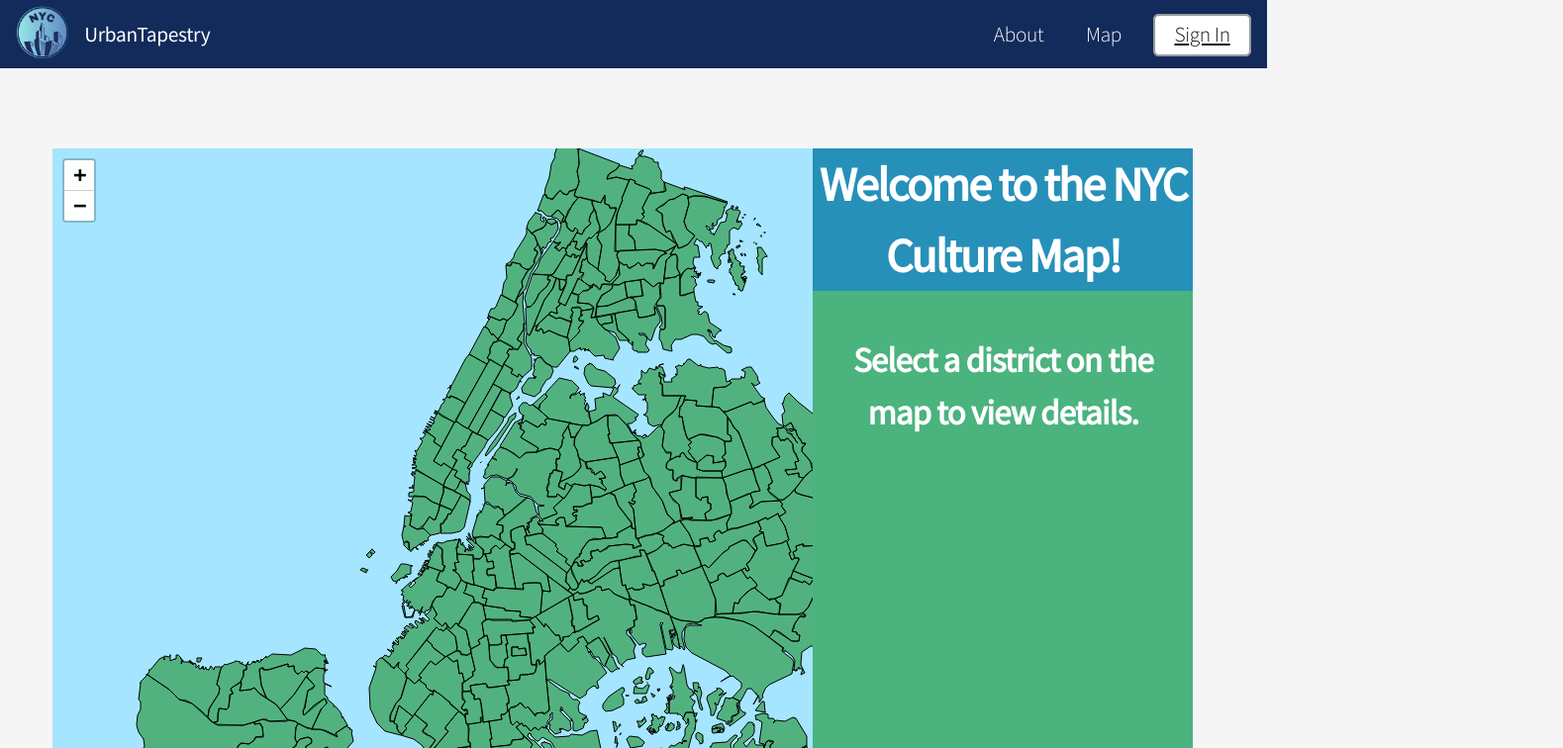
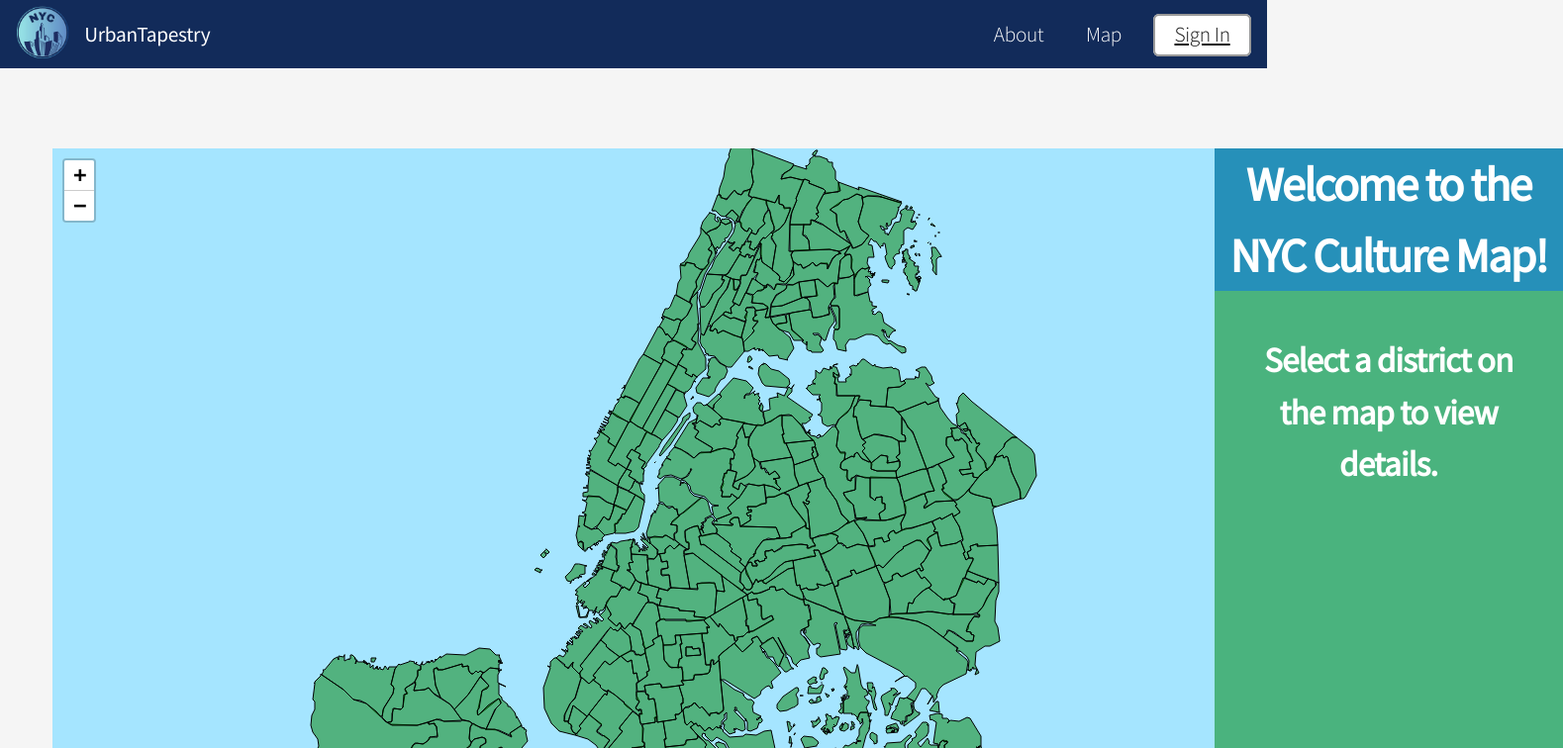
Before and after one commit to Aaleia/UrbanTapestry, a React (Create React App) app in the folder my-app/: page /Map in a window 1280 px wide. Shown: the top 756 px of the page at 99% size, 1579 px wide, since content can reach past the window. Built offline with nearby package versions, Linux system fonts and the light colour scheme.

Commit message:
Added district highlight on hover

```diff
--- a/my-app/src/components/Map.css
+++ b/my-app/src/components/Map.css
@@ -5,25 +5,24 @@
 }
 
 .container{
-	height: 100%;
-	width: 100%;
-	right: 0;
-	left: 0;
-	top: 0;
+  position: relative;
+  height: 100vh;
+  width: 100%;
 }
 
 .map{
-	position: absolute;
-	position: sticky;
-	width: 70%;
-	height: 100%;
+    position: absolute;
+    width: 100%;
+    height: 100%;
+    overflow: hidden;
+    padding-right: 10%;
 }
 
 .info-container {
 	position: absolute;
 	width: 30%;
-	margin-left: 60%;
-	height: 100%;
+	height: 85%;
+	left: 100%;
 
 	background-color: rgb(74, 179, 126);
 	border-radius: 6px;
@@ -37,8 +36,6 @@
 .info {
 	overflow: hidden;
 	background-color: rgb(74, 179, 126);
-
-	flex: 1;
 	padding-left: 5%;
 	padding-right: 5%;
 	font-size: 20px;
--- a/my-app/src/components/Map.jsx
+++ b/my-app/src/components/Map.jsx
@@ -5,23 +5,50 @@ import "leaflet/dist/leaflet.css";
 import "./../components/Map.css";
 
 class Map extends Component {
-	state={};
-	OnEachDistrict = (d, layer) =>{
+
+  state = { selectedDistrict: null, };
+
+  OnEachDistrict = (district, layer) => {
     layer.on({
-			click: this.districtInfo
+      click: this.districtInfo,
+      mouseover: this.highlightDistrict,
+      mouseout: this.resetHighlight,
     });
-	}
+  };
 
-	districtInfo= (event) => {
+  districtInfo = (event) => {
     const districtProperties = event.target.feature.properties;
-    this.setState({ selectedDistrict: districtProperties });
+    this.setState((prevState) => ({
+      selectedDistrict:
+        prevState.selectedDistrict === districtProperties ? null : districtProperties, // toggle selected
+    }));
+  };
+
+  highlightDistrict = (event) => {
+    const layer = event.target;
+    layer.setStyle({
+      fillColor: "blue", // highlight color
+      weight: 2,
+      color: "black",
+    });
+  };
+
+  resetHighlight = (event) => { // checks if selected, reset after unselected
+    const layer = event.target;
+    layer.setStyle({
+	fillColor:
+	this.state.selectedDistrict === event.target.feature.properties ? "blue" : "green",
+      weight: 1,
+      color: "black",
+    });
   };
 
   render() {
     const { selectedDistrict } = this.state;
+
     return (
-      <div class="container">
-        <div class="map">
+      <div className="container">
+        <div className="map">
           <MapContainer
             center={[40.703312, -73.97968]}
             style={{ height: "100vh" }}
@@ -29,15 +56,20 @@ class Map extends Component {
             scrollWheelZoom={false}
           >
             <GeoJSON
-              style={{
+              style={(feature) => ({
                 weight: 1,
                 fillOpacity: 0.5,
-                fillColor: "green",
+                fillColor:
+                  selectedDistrict && selectedDistrict.ntaname === feature.properties.ntaname
+                    ? "blue" // Highlight
+                    : "green", // Default
                 color: "black",
-              }}
+              })}
               data={districts.features}
               onEachFeature={this.OnEachDistrict}
             />
+
+
           </MapContainer>
         </div>
         <div class="info-container">
```
Lines whose indentation alone changed are shown as unchanged.
